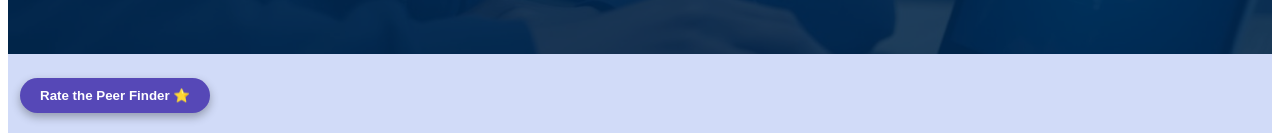
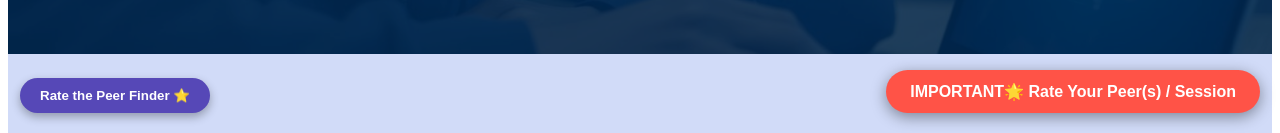
Before and after one commit to chuqudee-sand/alx-peerfinder, a React app in the folder frontend/: page / in a window 1280 px wide. Shown: the part 667-800 px from the top of the page. Built offline with nearby package versions, Linux system fonts and the light colour scheme; the HTML template or start-up script is replaced by a standard one.

Commit message:
Update LandingPage.jsx with peer session feedback

```diff
--- a/frontend/src/pages/LandingPage.jsx
+++ b/frontend/src/pages/LandingPage.jsx
@@ -4,7 +4,6 @@ import { useNavigate, Link } from 'react-router-dom';
 import axios from 'axios';
 import { colors, fonts } from '../theme';
 import { API_URL } from '../config';
-
 
 // --- SLIDESHOW DATA ---
 const slides = [
@@ -173,8 +172,20 @@ const LandingPage = () => {
         © 2026 Peer Finder. All rights reserved.
       </footer>
 
+      {/* --- FLOATING BUTTONS --- */}
       <button onClick={() => setShowFeedback(true)} style={styles.feedbackBtn}>Rate the Peer Finder ⭐</button>
 
+      {/* NEW: Peer Session Feedback Button */}
+      <motion.button
+        whileHover={{ scale: 1.05 }}
+        whileTap={{ scale: 0.95 }}
+        onClick={() => navigate('/peer-feedback')}
+        style={styles.peerFeedbackBtn}
+      >
+        IMPORTANT🌟 Rate Your Peer(s) / Session
+      </motion.button>
+
+      {/* Tool Feedback Modal */}
       {showFeedback && (
         <div style={styles.modalOverlay} onClick={() => setShowFeedback(false)}>
           <div style={styles.modalCard} onClick={e => e.stopPropagation()}>
@@ -240,8 +251,8 @@ const styles = {
   infoTitle: { fontSize: '1.5rem', fontWeight: '700', marginBottom: '1rem' },
   infoText: { fontSize: '1.1rem', lineHeight: '1.6', maxWidth: '700px', margin: '0 auto' },
   footer: { background: colors.primary.berkeleyBlue, color: 'rgba(255,255,255,0.6)', textAlign: 'center', padding: '2rem', fontSize: '0.9rem', borderTop: '1px solid rgba(255,255,255,0.1)' },
-  feedbackBtn: { position: 'fixed', bottom: '20px', left: '20px', padding: '10px 20px', borderRadius: '30px', border: 'none', background: colors.primary.iris, color: 'white', fontWeight: 'bold', cursor: 'pointer', boxShadow: '0 4px 10px rgba(0,0,0,0.3)', display: 'flex', alignItems: 'center', gap: '5px' }
+  feedbackBtn: { position: 'fixed', bottom: '20px', left: '20px', padding: '10px 20px', borderRadius: '30px', border: 'none', background: colors.primary.iris, color: 'white', fontWeight: 'bold', cursor: 'pointer', boxShadow: '0 4px 10px rgba(0,0,0,0.3)', display: 'flex', alignItems: 'center', gap: '5px', zIndex: 100 },
+  peerFeedbackBtn: { position: 'fixed', bottom: '20px', right: '20px', padding: '12px 24px', borderRadius: '30px', border: 'none', background: colors.secondary.tomato, color: 'white', fontSize: '1rem', fontWeight: 'bold', cursor: 'pointer', boxShadow: '0 4px 15px rgba(0,0,0,0.4)', display: 'flex', alignItems: 'center', gap: '8px', zIndex: 100 }
 };
 
-
 export default LandingPage;
```
